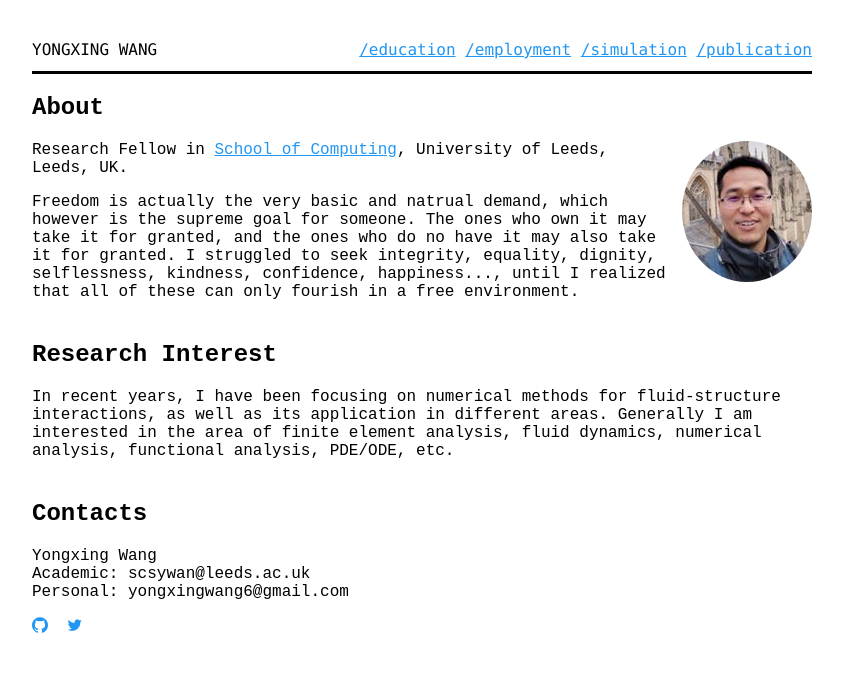
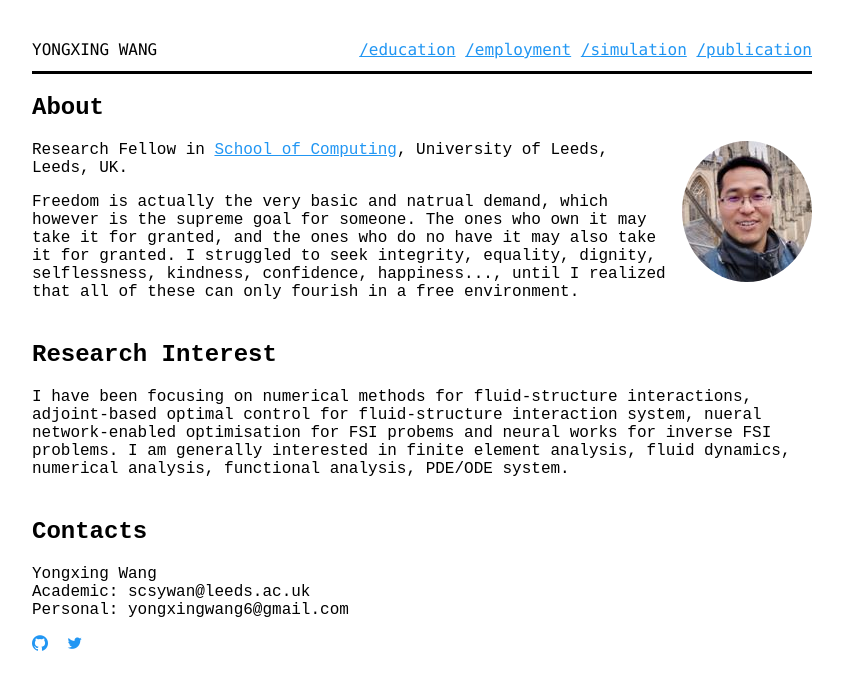
Before and after one commit to yongxingwang/yongxingwang.github.io, a Jekyll site: the page built from index.html, in a window 1280 px wide. Shown: the top 690 px of the page, without its empty margins (218-1061 px from the left). Built offline with Jekyll 4.4.1, drawn with Linux system fonts in a browser that asks for light colours; some web fonts are replaced.

Commit message:
Update index.html

```diff
--- a/index.html
+++ b/index.html
@@ -12,7 +12,7 @@ title: Home
 
 <section id="research-interests">
     <h1>Research Interest</h1>
-    <p>In recent years, I have been focusing on numerical methods for fluid-structure interactions, as well as its application in different areas. Generally I am interested in the area of finite element analysis, fluid dynamics, numerical analysis, functional analysis, PDE/ODE, etc.</p>
+    <p>I have been focusing on numerical methods for fluid-structure interactions, adjoint-based optimal control for fluid-structure interaction system, nueral network-enabled optimisation for FSI probems and neural works for inverse FSI problems.  I am generally interested in finite element analysis, fluid dynamics, numerical analysis, functional analysis, PDE/ODE system. </p>
 </section>
 
 <section id="contacts">
```
